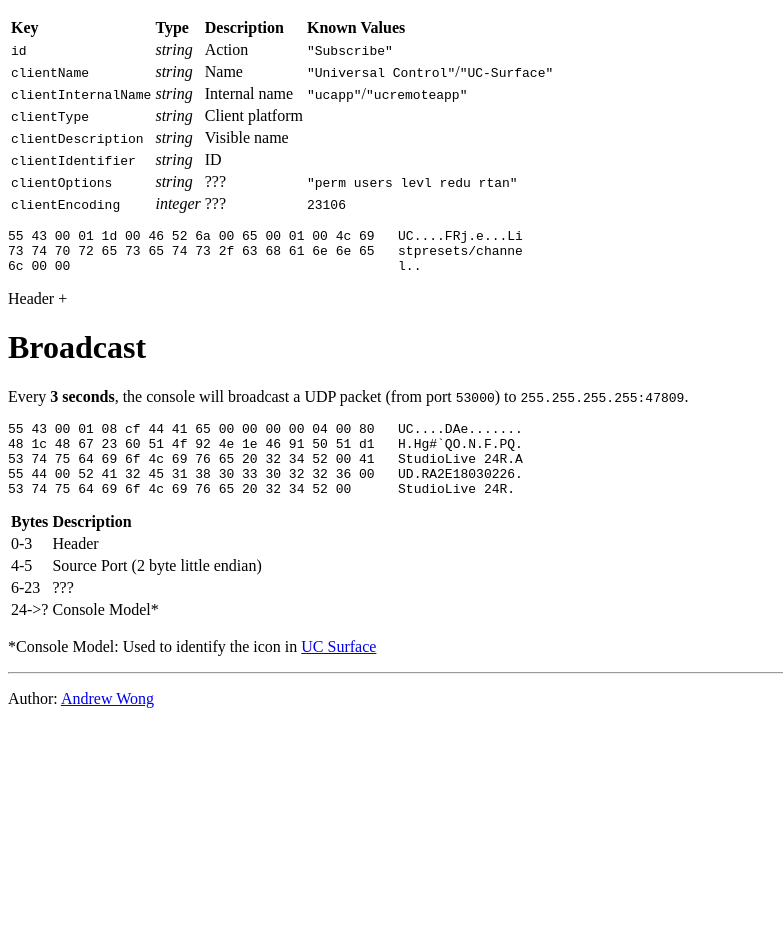
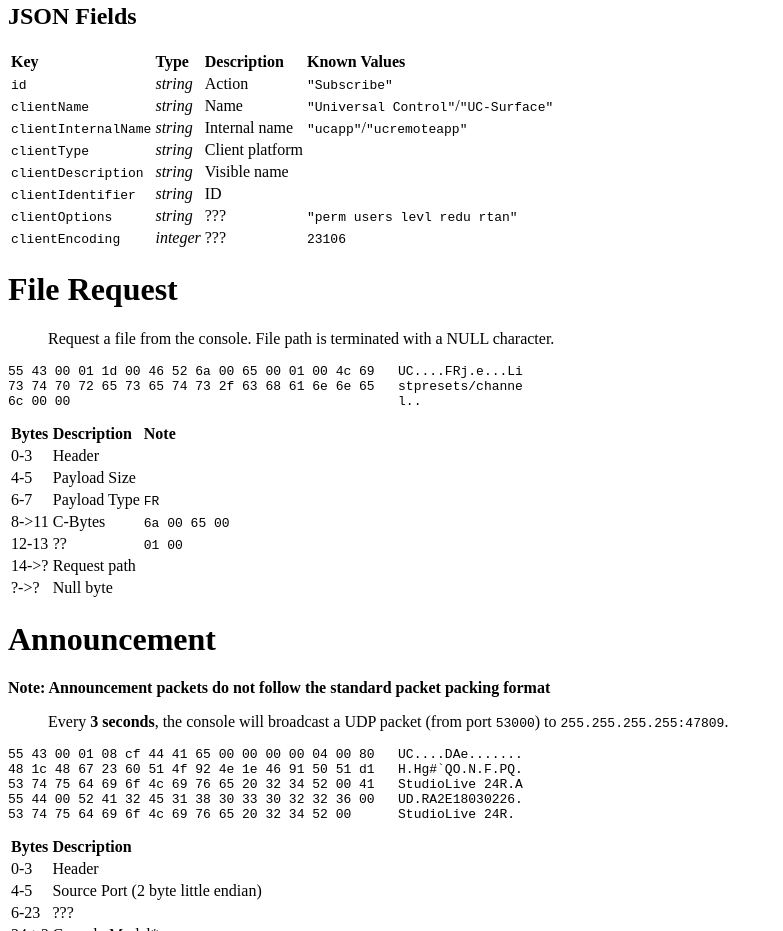
Before and after one commit to featherbear/presonus-studiolive-api, a plain HTML site: page packet.html in a window 1280 px wide. Shown: the part 1818-2749 px from the top of the page, without its empty margins (0-783 px from the left). Before the commit the page ends 2542 px from the top, so only its background shows below. Drawn offline with Linux system fonts and the light colour scheme.

Commit message:
Automated deployment: Fri Oct 23 17:27:51 UTC 2020 ae5a73e91c0a5c3a9208a8e78d22399f64a9dabb

```diff
--- a/packet.html
+++ b/packet.html
@@ -55,7 +55,7 @@
 </tr>
 <tr class="even">
 <td style="text-align: left;">FR</td>
-<td style="text-align: left;">FileResource</td>
+<td style="text-align: left;">File Request</td>
 </tr>
 <tr class="odd">
 <td style="text-align: left;">FD</td>
@@ -98,7 +98,7 @@
 <p>I will refer to this group of four bytes as <strong>C-Bytes</strong> (custom bytes).<br />
 The first byte will be known as <strong>C-Byte A</strong> and the third as <strong>C-Byte B</strong></p>
 <p>They seem to be used for signalling and matching responses to requests.<br />
-<em>i.e (hypothetically) If a message is sent with a signal value of ‘A’, a response will be sent containing a signal value of ‘A’ so that the response can be matched with the request.</em></p>
+<em>i.e (hypothetically) If a message is sent with <code>C-Byte A = j</code>, <code>C-Byte B = e</code> a response will be sent containing <code>C-Byte A = e</code>, <code>C-Byte B = j</code> so that the response can be matched with the request.</em></p>
 <p>For most cases it looks like they’re not too important to keep synchronised - But as I keep researching and developing this API, I might find the need to actually implement proper request matching</p>
 <h1 id="hello">Hello</h1>
 <blockquote>
@@ -142,6 +142,9 @@ The first byte will be known as <strong>C-Byte A</strong> and the third as <stro
 </tbody>
 </table>
 <h1 id="subscribe">Subscribe</h1>
+<blockquote>
+<p>Register the client to the console</p>
+</blockquote>
 <pre><code>55 43 00 01 fe 00 4a 4d 6a 00 65 00 f4 00 00 00   UC....JMj.e.....
 7b 22 69 64 22 3a 20 22 53 75 62 73 63 72 69 62   {&quot;id&quot;: &quot;Subscrib
 65 22 2c 22 63 6c 69 65 6e 74 4e 61 6d 65 22 3a   e&quot;,&quot;clientName&quot;:
@@ -261,12 +264,65 @@ The first byte will be known as <strong>C-Byte A</strong> and the third as <stro
 </tr>
 </tbody>
 </table>
+<h1 id="file-request">File Request</h1>
+<!-- TODO: What is a file? -->
+<blockquote>
+<p>Request a file from the console. File path is terminated with a NULL character.</p>
+</blockquote>
 <pre><code>55 43 00 01 1d 00 46 52 6a 00 65 00 01 00 4c 69   UC....FRj.e...Li
 73 74 70 72 65 73 65 74 73 2f 63 68 61 6e 6e 65   stpresets/channe
 6c 00 00                                          l..</code></pre>
-<p>Header +</p>
-<h1 id="broadcast">Broadcast</h1>
+<table>
+<thead>
+<tr class="header">
+<th style="text-align: left;">Bytes</th>
+<th style="text-align: left;">Description</th>
+<th style="text-align: left;">Note</th>
+</tr>
+</thead>
+<tbody>
+<tr class="odd">
+<td style="text-align: left;">0-3</td>
+<td style="text-align: left;">Header</td>
+<td style="text-align: left;"></td>
+</tr>
+<tr class="even">
+<td style="text-align: left;">4-5</td>
+<td style="text-align: left;">Payload Size</td>
+<td style="text-align: left;"></td>
+</tr>
+<tr class="odd">
+<td style="text-align: left;">6-7</td>
+<td style="text-align: left;">Payload Type</td>
+<td style="text-align: left;"><code>FR</code></td>
+</tr>
+<tr class="even">
+<td style="text-align: left;">8-&gt;11</td>
+<td style="text-align: left;">C-Bytes</td>
+<td style="text-align: left;"><code>6a 00 65 00</code></td>
+</tr>
+<tr class="odd">
+<td style="text-align: left;">12-13</td>
+<td style="text-align: left;">??</td>
+<td style="text-align: left;"><code>01 00</code></td>
+</tr>
+<tr class="even">
+<td style="text-align: left;">14-&gt;?</td>
+<td style="text-align: left;">Request path</td>
+<td style="text-align: left;"></td>
+</tr>
+<tr class="odd">
+<td style="text-align: left;">?-&gt;?</td>
+<td style="text-align: left;">Null byte</td>
+<td style="text-align: left;"></td>
+</tr>
+</tbody>
+</table>
+<h1 id="announcement">Announcement</h1>
+<p><strong>Note: Announcement packets do not follow the standard packet packing format</strong></p>
+<blockquote>
 <p>Every <strong>3 seconds</strong>, the console will broadcast a UDP packet (from port <code>53000</code>) to <code>255.255.255.255:47809</code>.</p>
+</blockquote>
 <pre><code>55 43 00 01 08 cf 44 41 65 00 00 00 00 04 00 80   UC....DAe.......
 48 1c 48 67 23 60 51 4f 92 4e 1e 46 91 50 51 d1   H.Hg#`QO.N.F.PQ.
 53 74 75 64 69 6f 4c 69 76 65 20 32 34 52 00 41   StudioLive 24R.A
```
